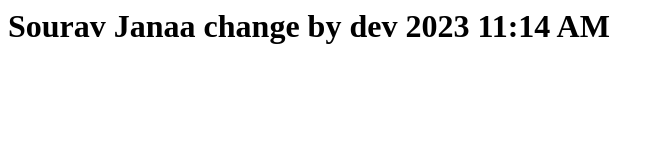
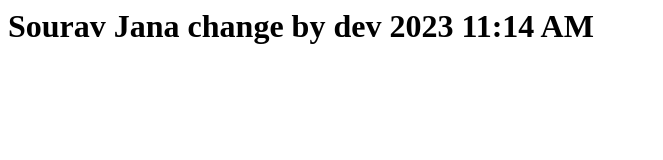
Before and after one commit to janasourav916/demo, a plain HTML site: page index.html in a window 1280 px wide. Shown: the whole page, without its empty margins (0-663 px from the left). Drawn offline with Linux system fonts and the light colour scheme.

Commit message:
Update index.html

```diff
--- a/index.html
+++ b/index.html
@@ -1,3 +1,3 @@
 <h1>
-    Sourav Janaa change by dev 2023 11:14 AM
+    Sourav Jana change by dev 2023 11:14 AM
 </h1>
```
